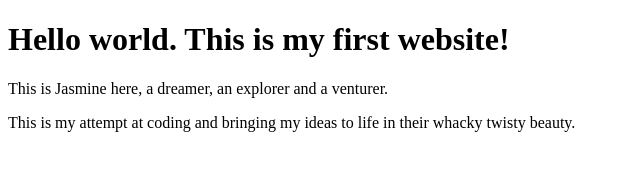
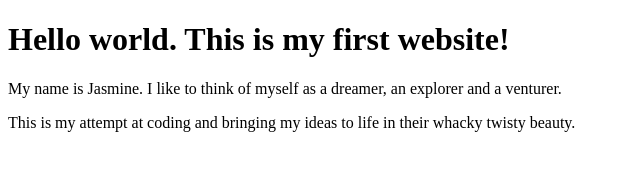
Before and after one commit to jasminesarin/Fundamentals-of-Web-Development, a plain HTML site: page index.html in a window 1280 px wide. Shown: the whole page, without its empty margins (0-640 px from the left). Drawn offline with Linux system fonts and the light colour scheme.

Commit message:
Update index.html
Worked on Intro Text

```diff
--- a/index.html
+++ b/index.html
@@ -6,7 +6,7 @@
 </head>
 <body>
   <h1>Hello world. This is my first website!</h1>
-  <p>This is Jasmine here, a dreamer, an explorer and a venturer. </p>
+  <p>My name is Jasmine. I like to think of myself as a dreamer, an explorer and a venturer. </p>
 <p>This is my attempt at coding and bringing my ideas to life in their whacky twisty beauty. </p>
 </body>
 </html>
```
